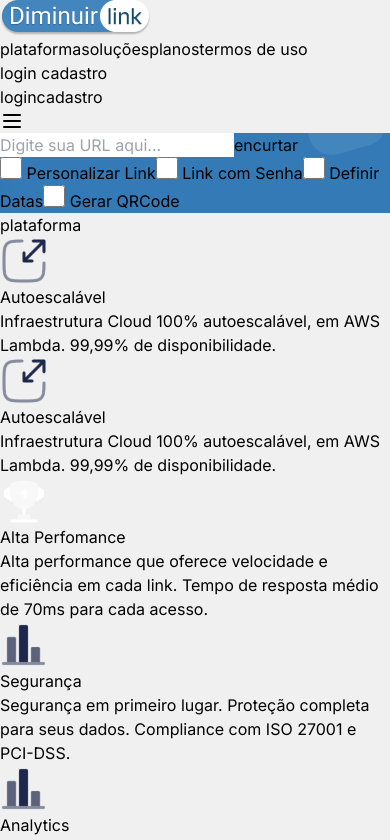
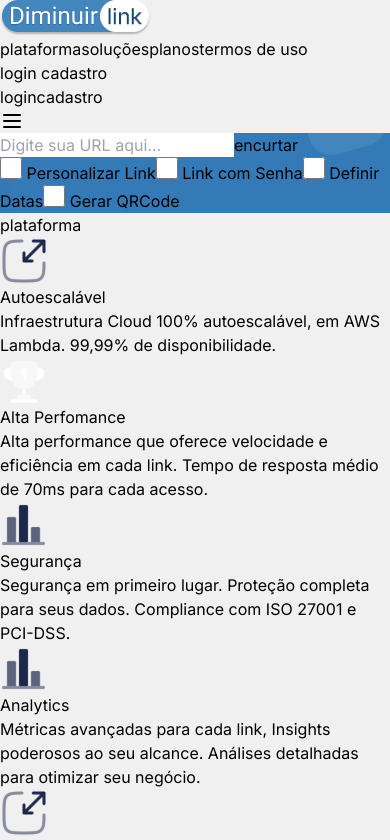
Before and after one commit to JaasielAntunes/diminuir-link, a Vue app: page /platform in a window 390 px wide. Shown: the top 840 px of the page. Built offline with nearby package versions, Linux system fonts and the light colour scheme.

Commit message:
Adicionando responsividade aos cards da seção plataforma

```diff
--- a/src/components/Statistics.vue
+++ b/src/components/Statistics.vue
@@ -7,7 +7,7 @@
 </script>
 
 <template>
-  <div class="hidden text-center xl:block">
+  <div class="hidden text-center md:mb-14 md:block lg:mb-0">
     <img v-if="icon" :src="icon" alt="Ícone URL" class="mx-auto mb-3 size-12" />
     <p class="text-4xl font-normal leading-[45.99px] text-secondary">
       {{ total }}
--- a/src/components/landing/Platform.vue
+++ b/src/components/landing/Platform.vue
@@ -14,12 +14,14 @@
   </div>
 
   <div class="container relative">
-    <div class="absolute inset-x-0 -top-16 flex flex-wrap justify-center">
+    <div
+      class="relative inset-x-0 -top-16 grid grid-cols-1 justify-center sm:grid-cols-2 md:flex md:flex-wrap"
+    >
       <!-- Inicio Mobile -->
       <div
-        class="group block h-[168px] w-[300px] grid-cols-[auto_1fr] items-center bg-gray p-4 transition-all duration-300 hover:bg-secondary sm:hidden"
+        class="group block h-[168px] w-[300px] items-center bg-gray p-4 transition-all duration-300 hover:bg-secondary sm:hidden"
       >
-        <div class="mr-5 flex justify-center">
+        <div class="flex justify-center">
           <img
             src="/assets/autoescalavel.svg"
             alt="Ícone"
@@ -36,6 +38,81 @@
             class="mt-2 text-center font-light leading-[16.94px] text-darkness group-hover:text-white"
           >
             Infraestrutura Cloud 100% autoescalável, em AWS Lambda. 99,99% de disponibilidade.
+          </p>
+        </div>
+      </div>
+
+      <div
+        class="group block h-[168px] w-[300px] items-center bg-gray p-4 transition-all duration-300 hover:bg-secondary sm:hidden"
+      >
+        <div class="flex justify-center">
+          <img
+            src="/assets/alta-perfomance.svg"
+            alt="Ícone"
+            class="group-hover:brightness-0 group-hover:invert"
+          />
+        </div>
+        <div>
+          <h3
+            class="mt-2 text-center text-xl font-light leading-3 text-header group-hover:text-white md:leading-[24.2px] lg:leading-[24.2px] xl:leading-[24.2px] 2xl:leading-[24.2px]"
+          >
+            Alta Perfomance
+          </h3>
+          <p
+            class="mt-3.5 text-center font-light leading-[16.94px] text-darkness group-hover:text-white md:mt-2"
+          >
+            Alta performance que oferece velocidade e eficiência em cada link. Tempo de resposta
+            médio de 70ms para cada acesso.
+          </p>
+        </div>
+      </div>
+
+      <div
+        class="group block h-[168px] w-[300px] items-center bg-gray p-4 transition-all duration-300 hover:bg-secondary sm:hidden"
+      >
+        <div class="flex justify-center">
+          <img
+            src="/assets/analytics.svg"
+            alt="Ícone"
+            class="group-hover:brightness-0 group-hover:invert"
+          />
+        </div>
+        <div>
+          <h3
+            class="mt-2 text-center text-xl font-light leading-3 text-header group-hover:text-white md:leading-[24.2px] lg:leading-[24.2px] xl:leading-[24.2px] 2xl:leading-[24.2px]"
+          >
+            Segurança
+          </h3>
+          <p
+            class="mt-3.5 text-center font-light leading-[16.94px] text-darkness group-hover:text-white md:mt-2"
+          >
+            Segurança em primeiro lugar. Proteção completa para seus dados. Compliance com ISO 27001
+            e PCI-DSS.
+          </p>
+        </div>
+      </div>
+
+      <div
+        class="group block h-[168px] w-[300px] items-center bg-gray p-4 transition-all duration-300 hover:bg-secondary sm:hidden"
+      >
+        <div class="flex justify-center">
+          <img
+            src="/assets/analytics.svg"
+            alt="Ícone"
+            class="group-hover:brightness-0 group-hover:invert"
+          />
+        </div>
+        <div>
+          <h3
+            class="mt-2 text-center text-xl font-light leading-3 text-header group-hover:text-white md:leading-[24.2px] lg:leading-[24.2px] xl:leading-[24.2px] 2xl:leading-[24.2px]"
+          >
+            Analytics
+          </h3>
+          <p
+            class="mt-3.5 text-center font-light leading-[16.94px] text-darkness group-hover:text-white md:mt-2"
+          >
+            Métricas avançadas para cada link, Insights poderosos ao seu alcance. Análises
+            detalhadas para otimizar seu negócio.
           </p>
         </div>
       </div>
@@ -64,7 +141,7 @@
     </div>
   </div>
 
-  <div class="container my-8 mt-0 grid grid-cols-1 sm:mt-28 md:mt-28 md:grid-cols-3">
+  <div class="container -mb-5 mt-0 grid grid-cols-1 md:grid-cols-3 lg:mb-14">
     <Statistics icon="/assets/url.svg" total="+10.000.000" title="Links encurtados" />
     <Statistics icon="/assets/target.svg" total="+100.000.000" title="Cliques" />
     <Statistics icon="/assets/customers.svg" total="+100.000" title="Clientes" />
--- a/src/components/landing/Solutions.vue
+++ b/src/components/landing/Solutions.vue
@@ -3,7 +3,7 @@
 </script>
 
 <template>
-  <div class="container mt-[104px] border-y-4 border-border_gray bg-gray pb-14">
+  <div class="container border-y-4 border-border_gray bg-gray pb-14">
     <h1 class="my-5 text-center text-[26px] font-light uppercase leading-[31.47px] text-primary">
       soluções
     </h1>
```
Also changed, not shown: src/components/landing/Statistics.vue (added, +78 -0 lines).
